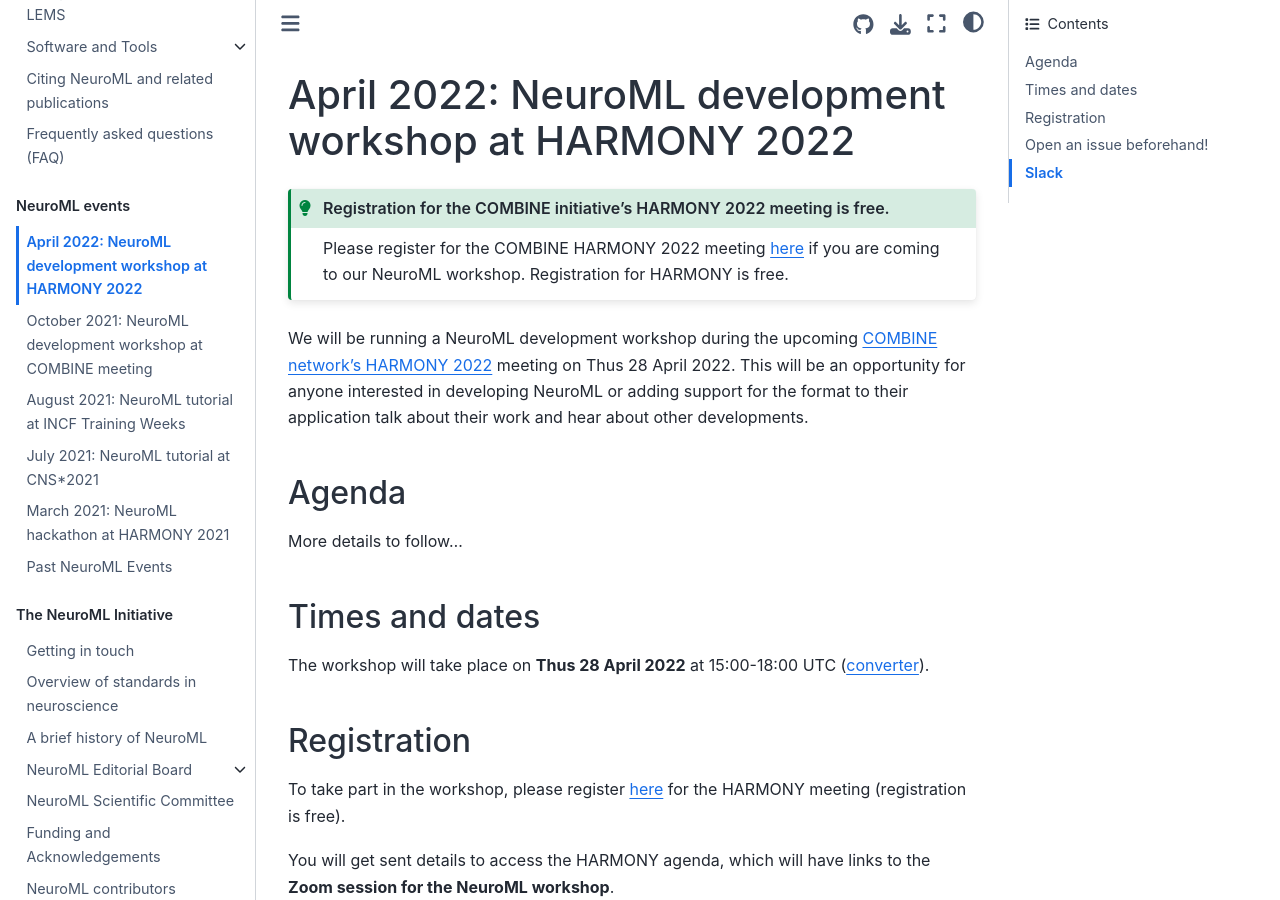
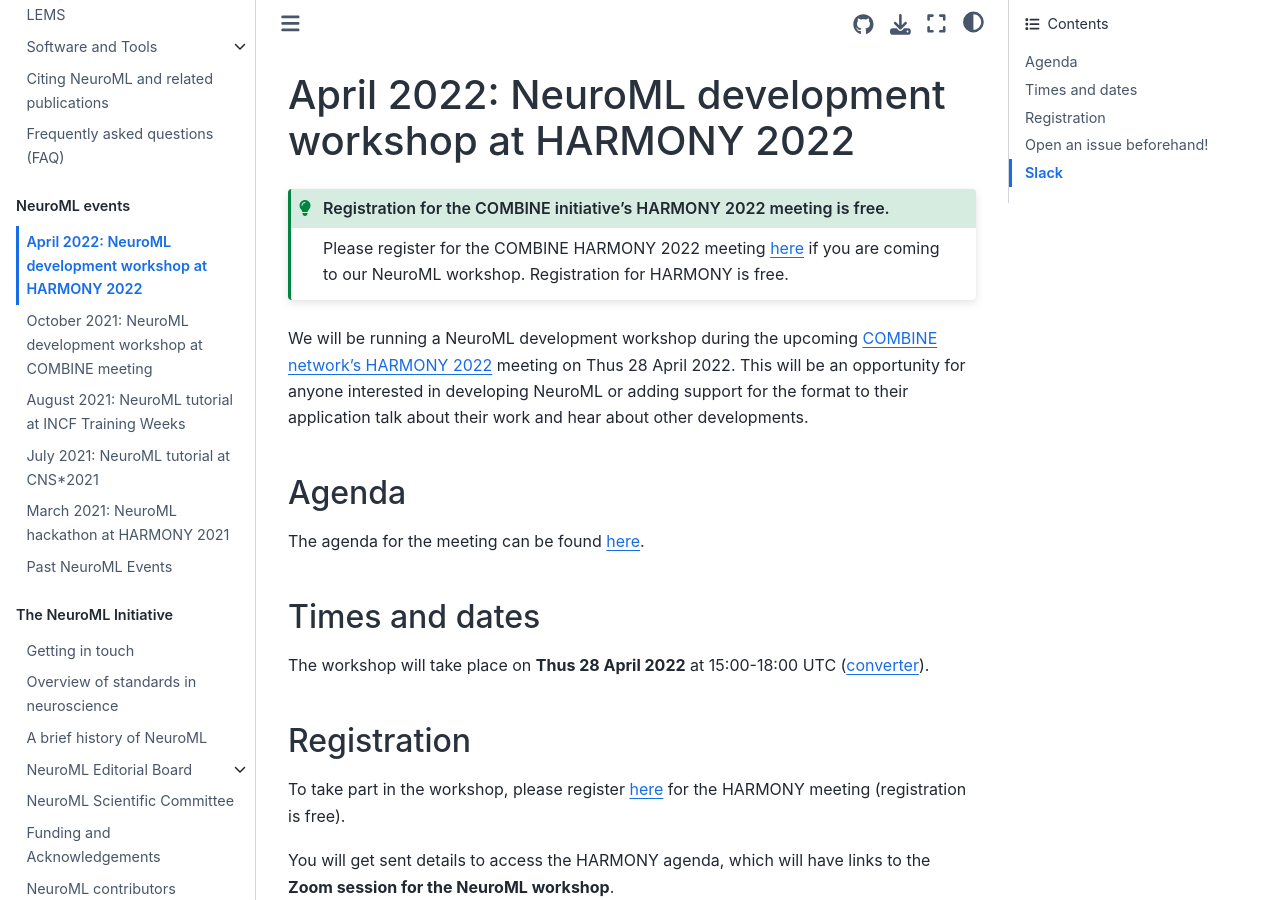
Before and after one commit to NeuroML/Documentation, a Jupyter Book: the page built from source/Events/202204-Harmony.md, in a window 1280 px wide and 900 px high. Built offline with Jupyter Book 1.0.4 settings and Sphinx 7.4.7 and the Sphinx Book theme 1.1.4, drawn with Linux system fonts in a browser that asks for light colours.

Commit message:
Agenda link

```diff
--- a/source/Events/202204-Harmony.md
+++ b/source/Events/202204-Harmony.md
@@ -13,7 +13,7 @@ This will be an opportunity for anyone interested in developing NeuroML or addin
 (neuromlevents:202104harmony:agenda)=
 ## Agenda
 
-More details to follow...
+The agenda for the meeting can be found [here](https://docs.google.com/document/d/1GOkmylIlLH3dbxB2Pmis7VxFPzipstLBdXn5uBu4rv8/edit).
 
 (neuromlevents:202104harmony:when)=
 ## Times and dates
```
